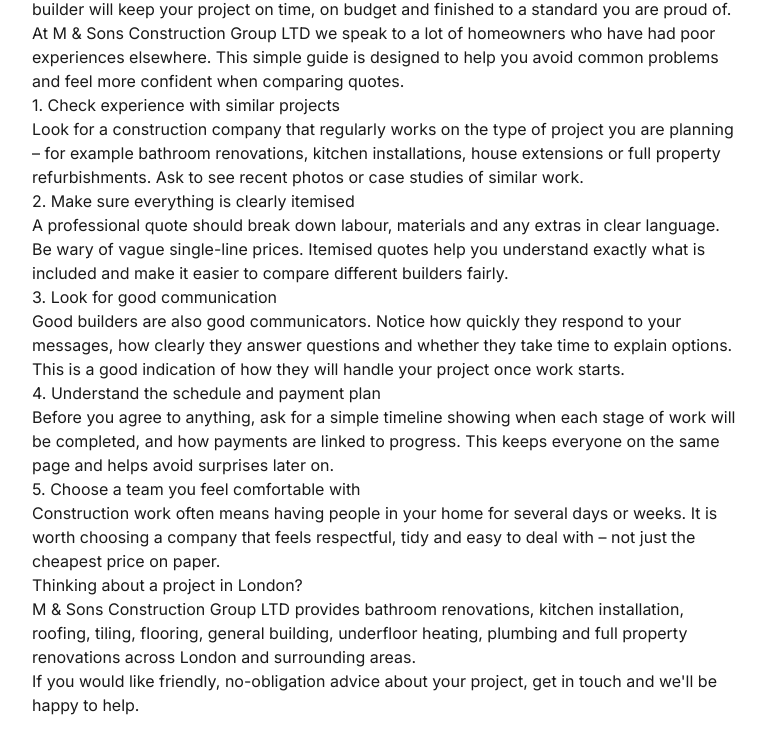
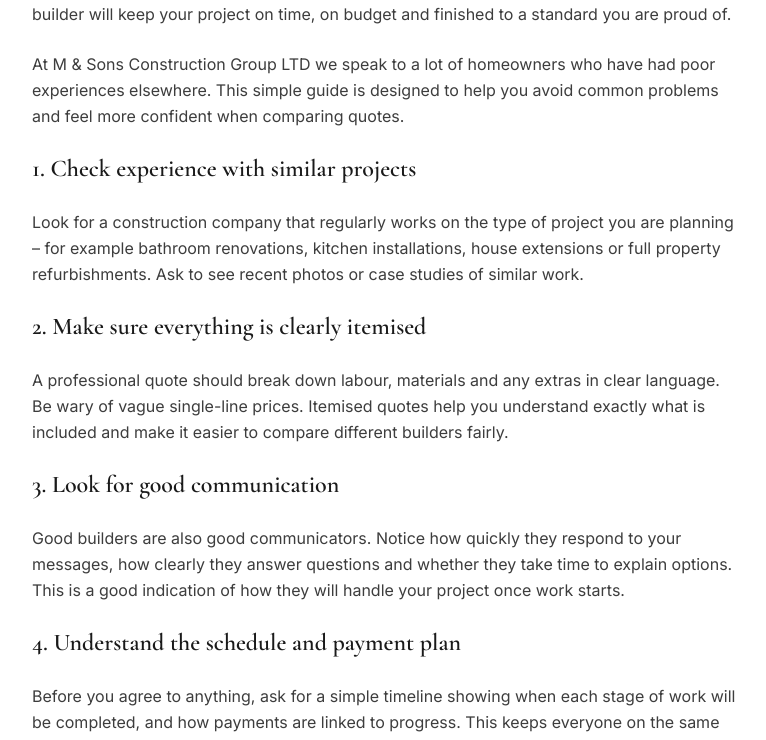
Before and after one commit to mrbuddhu/MSonsConstructionsPvtLtd, a Next.js app: page /blog/how-to-choose-a-builder-in-london in a window 1280 px wide. Shown: the part 1104-1844 px from the top of the page, without its empty margins (256-1022 px from the left). Built offline with nearby package versions, Linux system fonts and the light colour scheme.

Commit message:
Refactor BlogPostPage styles and headings for improved readability and consistency. Updated class names for typography and spacing, ensuring a more cohesive design throughout the blog content.

```diff
--- a/app/blog/[slug]/page.tsx
+++ b/app/blog/[slug]/page.tsx
@@ -106,7 +106,7 @@
 
       <section className="section-padding bg-white">
         <div className="container-narrow max-w-3xl">
-          <div className="prose prose-neutral max-w-none prose-headings:font-display prose-headings:text-charcoal-900">
+          <div className="space-y-6 text-base leading-relaxed text-charcoal-700">
             <p>
               Choosing the right construction company is one of the most important decisions you will make
               when planning a renovation, extension or full refurbishment in London. The right builder will
@@ -118,50 +118,62 @@
               more confident when comparing quotes.
             </p>
 
-            <h2>1. Check experience with similar projects</h2>
-            <p>
+            <h2 className="mt-10 font-display text-2xl font-semibold text-charcoal-900">
+              1. Check experience with similar projects
+            </h2>
+            <p className="mt-3">
               Look for a construction company that regularly works on the type of project you are planning –
               for example bathroom renovations, kitchen installations, house extensions or full property
               refurbishments. Ask to see recent photos or case studies of similar work.
             </p>
 
-            <h2>2. Make sure everything is clearly itemised</h2>
-            <p>
-              A professional quote should break down labour, materials and any extras in clear language. Be
-              wary of vague single-line prices. Itemised quotes help you understand exactly what is included
-              and make it easier to compare different builders fairly.
+            <h2 className="mt-8 font-display text-2xl font-semibold text-charcoal-900">
+              2. Make sure everything is clearly itemised
+            </h2>
+            <p className="mt-3">
+              A professional quote should break down labour, materials and any extras in clear language. Be wary of
+              vague single-line prices. Itemised quotes help you understand exactly what is included and make it
+              easier to compare different builders fairly.
             </p>
 
-            <h2>3. Look for good communication</h2>
-            <p>
-              Good builders are also good communicators. Notice how quickly they respond to your messages,
-              how clearly they answer questions and whether they take time to explain options. This is a good
-              indication of how they will handle your project once work starts.
+            <h2 className="mt-8 font-display text-2xl font-semibold text-charcoal-900">
+              3. Look for good communication
+            </h2>
+            <p className="mt-3">
+              Good builders are also good communicators. Notice how quickly they respond to your messages, how
+              clearly they answer questions and whether they take time to explain options. This is a good indication
+              of how they will handle your project once work starts.
             </p>
 
-            <h2>4. Understand the schedule and payment plan</h2>
-            <p>
+            <h2 className="mt-8 font-display text-2xl font-semibold text-charcoal-900">
+              4. Understand the schedule and payment plan
+            </h2>
+            <p className="mt-3">
               Before you agree to anything, ask for a simple timeline showing when each stage of work will be
-              completed, and how payments are linked to progress. This keeps everyone on the same page and
-              helps avoid surprises later on.
+              completed, and how payments are linked to progress. This keeps everyone on the same page and helps
+              avoid surprises later on.
             </p>
 
-            <h2>5. Choose a team you feel comfortable with</h2>
-            <p>
+            <h2 className="mt-8 font-display text-2xl font-semibold text-charcoal-900">
+              5. Choose a team you feel comfortable with
+            </h2>
+            <p className="mt-3">
               Construction work often means having people in your home for several days or weeks. It is worth
-              choosing a company that feels respectful, tidy and easy to deal with – not just the cheapest
-              price on paper.
+              choosing a company that feels respectful, tidy and easy to deal with – not just the cheapest price on
+              paper.
             </p>
 
-            <h2>Thinking about a project in London?</h2>
-            <p>
+            <h2 className="mt-8 font-display text-2xl font-semibold text-charcoal-900">
+              Thinking about a project in London?
+            </h2>
+            <p className="mt-3">
               M &amp; Sons Construction Group LTD provides bathroom renovations, kitchen installation, roofing,
-              tiling, flooring, general building, underfloor heating, plumbing and full property renovations
-              across London and surrounding areas.
+              tiling, flooring, general building, underfloor heating, plumbing and full property renovations across
+              London and surrounding areas.
             </p>
             <p>
-              If you would like friendly, no-obligation advice about your project, get in touch and we&apos;ll
-              be happy to help.
+              If you would like friendly, no-obligation advice about your project, get in touch and we&apos;ll be
+              happy to help.
             </p>
           </div>
 
```
